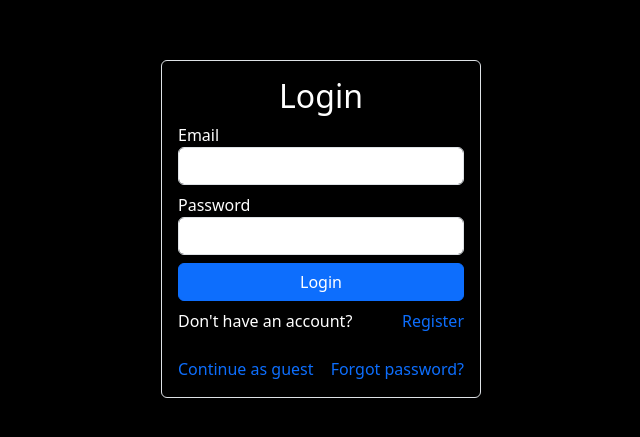
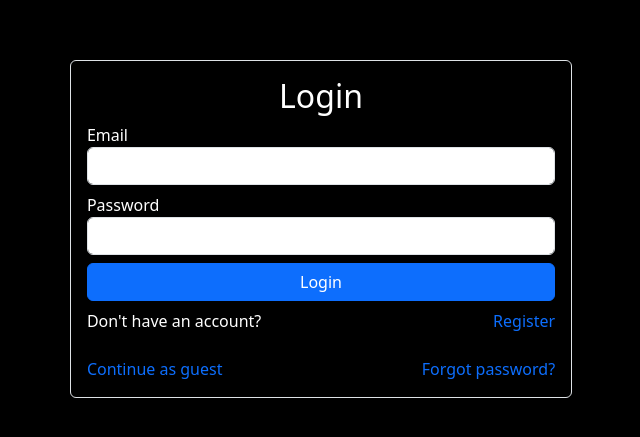
Before and after one commit to lovis-ambrose/MoviesHub, a React (Create React App) app: page /login in a window 1280 px wide. Shown: the part 171-608 px from the top of the page, without its empty margins (319-959 px from the left). Built offline with nearby package versions, Linux system fonts and the light colour scheme.

Commit message:
Improve responsiveness

```diff
--- a/src/App.css
+++ b/src/App.css
@@ -60,3 +60,9 @@ body {
   align-items: center;
   height: 100vh;
 }
+
+@media (min-width: 990px) {
+  .custom-width-lg-45 {
+    max-width: 45%;
+  }
+}
--- a/src/components/ForgotPassword.js
+++ b/src/components/ForgotPassword.js
@@ -7,7 +7,8 @@ import {ScaleLoader} from "react-spinners";
 const ForgotPassword = () => {
     const [email, setEmail] = useState('');
     const [loading, setLoading] = useState(false);
-    const resetUrl = process.env.REACT_APP_PASSWORD_RESET_URL_HOSTED;
+    const resetUrl = process.env.REACT_APP_PASSWORD_RESET_URL;
+    // const resetUrlHosted = process.env.REACT_APP_PASSWORD_RESET_URL_HOSTED;
 
     const handleChange = (e) => {
         setEmail(e.target.value);
@@ -28,8 +29,8 @@ const ForgotPassword = () => {
     };
 
     return (
-        <div class="d-flex justify-content-center align-items-center vh-100">
-            <div class="text-start border rounded p-3 w-25">
+        <div class="container d-flex justify-content-center align-items-center vh-100">
+            <div class="text-start border rounded p-3 w-100 w-md-75 custom-width-lg-45">
                 <h2 className='text-center'>Forgot Password</h2>
                 <form onSubmit={handleSubmit}>
                     <div class="form-group">
--- a/src/components/Login.js
+++ b/src/components/Login.js
@@ -46,8 +46,8 @@ const Login = () => {
     };
 
     return (
-        <div className="d-flex justify-content-center align-items-center vh-100">
-            <div className="text-start border rounded p-3 w-25">
+        <div className="container d-flex justify-content-center align-items-center vh-100">
+            <div className="text-start border rounded p-3 w-100 w-md-75 custom-width-lg-45">
                 <h2 className='text-center'>Login</h2>
                 <form onSubmit={handleSubmit}>
                     <div className="form-group mt-2">
--- a/src/components/Register.js
+++ b/src/components/Register.js
@@ -62,8 +62,8 @@ const Register = () => {
 
 
     return (
-        <div className="d-flex justify-content-center align-items-center vh-100">
-            <div class="text-start border rounded p-3 w-25">
+        <div className="container d-flex justify-content-center align-items-center vh-100">
+            <div class="text-start border rounded p-3 w-100 w-md-75 custom-width-lg-45">
                 <h2 className="text-center">Create Account</h2>
                 <form onSubmit={handleSubmit}>
                     <div className="form-group mt-2">
--- a/src/components/ResetPassword.js
+++ b/src/components/ResetPassword.js
@@ -40,8 +40,8 @@ const ResetPassword = () => {
     };
 
     return (
-        <div className="d-flex justify-content-center align-items-center vh-100">
-            <div className="text-start border rounded p-3 w-25">
+        <div className="container d-flex justify-content-center align-items-center vh-100">
+            <div className="text-start border rounded p-3 w-100 w-md-75 custom-width-lg-45">
                 <h2 className='text-center'>Reset Password</h2>
                 <form onSubmit={handleSubmit}>
                     <div className="form-group">
@@ -64,9 +64,9 @@ const ResetPassword = () => {
                             className="form-control text-start"
                         />
                     </div>
-                    <button type="submit" className="btn btn-primary mt-2 w-100" disabled={loading}>
+                    <button type="submit" className="btn btn-primary mt-3 w-100" disabled={loading}>
                         {loading ? (
-                            <ScaleLoader color="#ffffff" height={20} />
+                            <ScaleLoader color="#ffffff" height={20}/>
                         ) : (
                             "Reset Password"
                         )}
```
